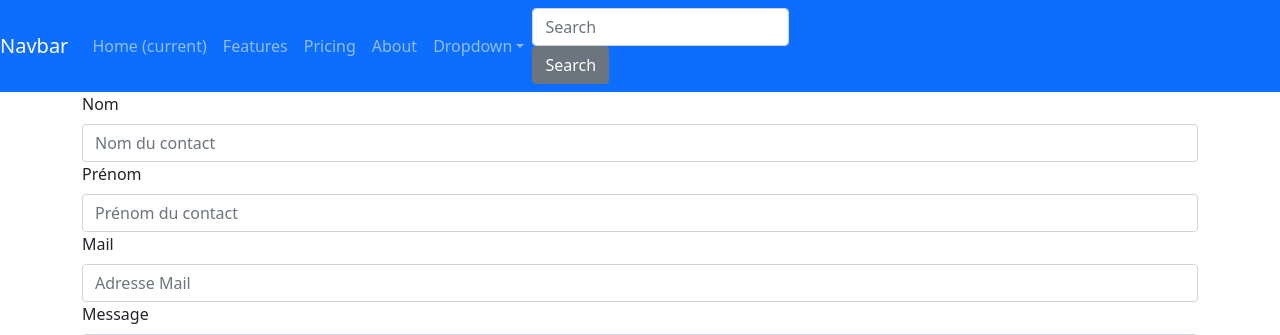
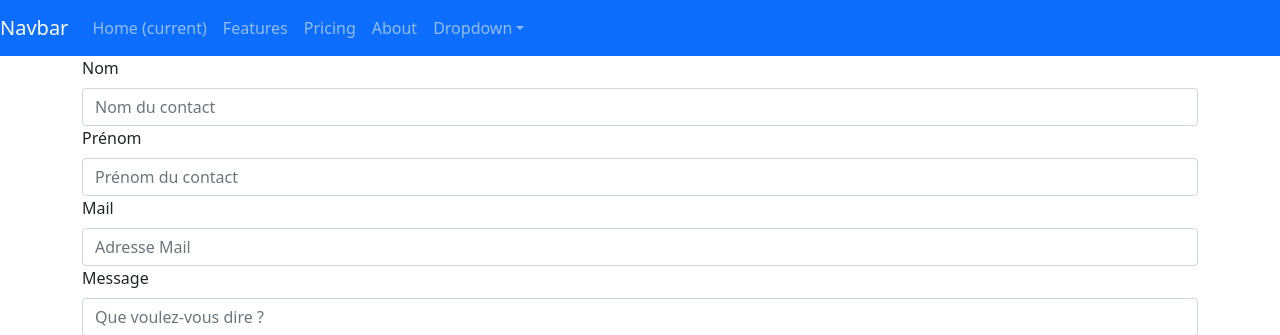
Before and after one commit to AdrienP83/NavireSym, a Symfony app: template templates/message/contact.html.twig in a window 1280 px wide. Shown: the top 335 px of the page. Run offline with Twig, Linux system fonts and the light colour scheme; the template is opened without the code that fills it, so the values that code supplies are empty; form fields are guessed from the names that the template uses; some libraries are stand-ins or nearby versions.

Commit message:
test searchbar

```diff
--- a/templates/elements/navbar.html.twig
+++ b/templates/elements/navbar.html.twig
@@ -32,10 +32,7 @@
         </div>
       </li>
     </ul>
-    <form class="form-inline my-2 my-lg-0">
-      <input class="form-control mr-sm-2" type="text" placeholder="Search">
-      <button class="btn btn-secondary my-2 my-sm-0" type="submit">Search</button>
-    </form>
+    {{render(controller('App\\Contoller\\SearchController::searchBar'))}}
   </div>
 </nav>
 {%endblock%}
```
Also changed, not shown: 1 other file.
